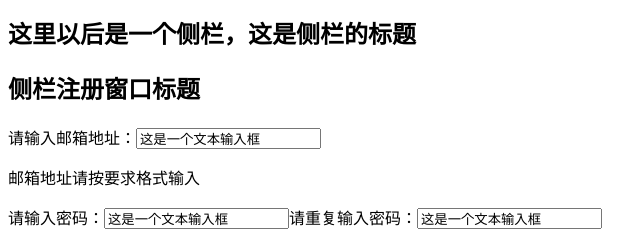
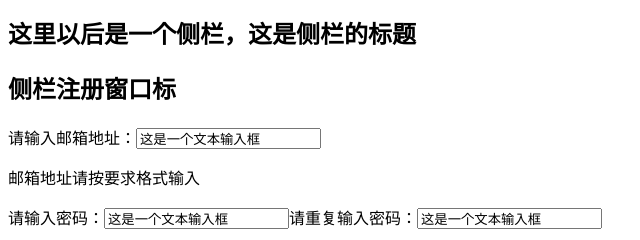
Before and after one commit to zmouzhang/Demo, a plain HTML site: page demoTest/indexOne.html in a window 1280 px wide. Shown: the part 3068-3308 px from the top of the page, 0-640 px from the left. Drawn offline with Linux system fonts and the light colour scheme.

Commit message:
good
well

```diff
--- a/demoTest/indexOne.html
+++ b/demoTest/indexOne.html
@@ -93,7 +93,7 @@
 	<!-- 这里以后是一个侧栏，这是侧栏的标题！ -->
 	<section>
 		<h1>这里以后是一个侧栏，这是侧栏的标题</h1>
-		<h1>侧栏注册窗口标题</h1>
+		<h1>侧栏注册窗口标</h1>
 		<form action="#" method="post">
 		<p>请输入邮箱地址：<input type="text" name="mail" value="这是一个文本输入框" ></p>
 		<p>邮箱地址请按要求格式输入</p>
```
